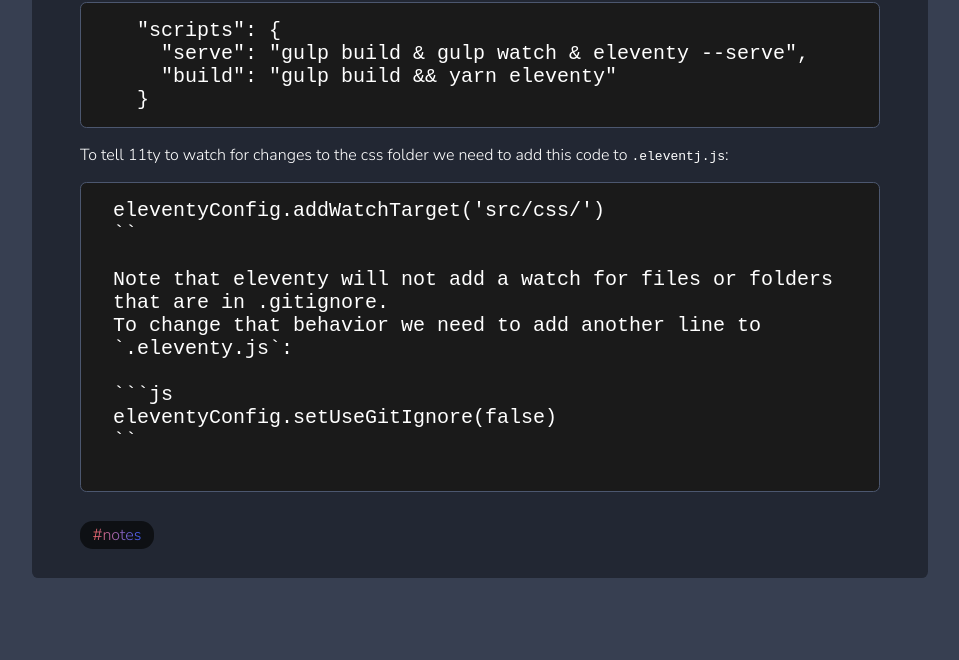
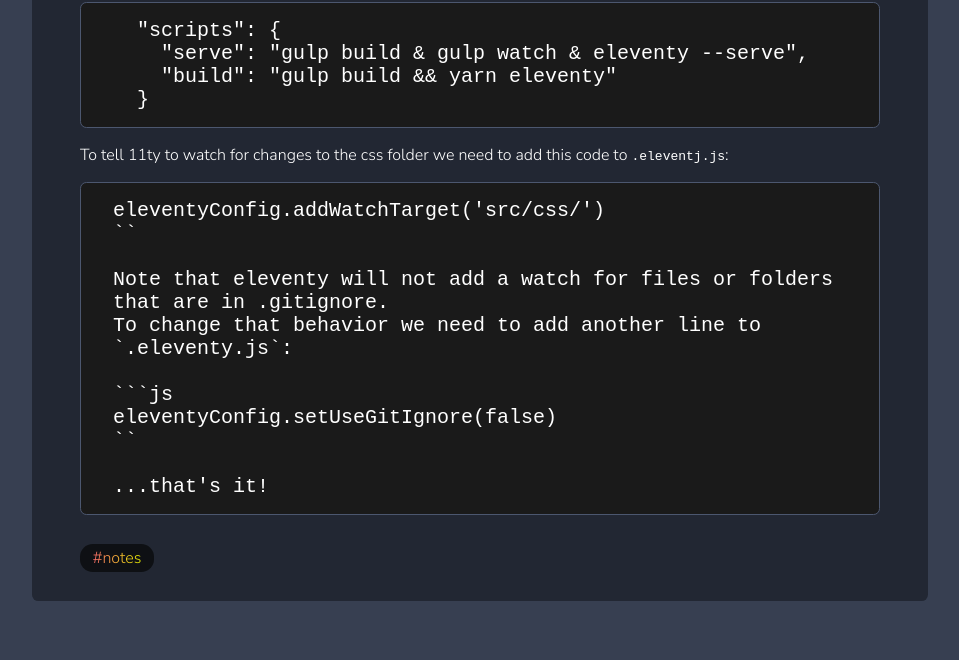
Before and after one commit to antoBit/antodev, an Eleventy site: page src/blog/2021-03-01-11ty-sass-with-gulp-sass.md in a window 1280 px wide. Shown: the part 1212-1872 px from the top of the page, without its empty margins (160-1119 px from the left). Built offline with nearby package versions, Linux system fonts and the light colour scheme; Eleventy itself is replaced by a stand-in of ours; code samples lack their colours; files that its build step writes are made by us from their sources.

Commit message:
Update Blog “2021-03-01-11ty-sass-with-gulp-sass”

````diff
--- a/src/blog/2021-03-01-11ty-sass-with-gulp-sass.md
+++ b/src/blog/2021-03-01-11ty-sass-with-gulp-sass.md
@@ -84,3 +84,5 @@
 ```js
 eleventyConfig.setUseGitIgnore(false)
 ``
+
+...that's it!
````
